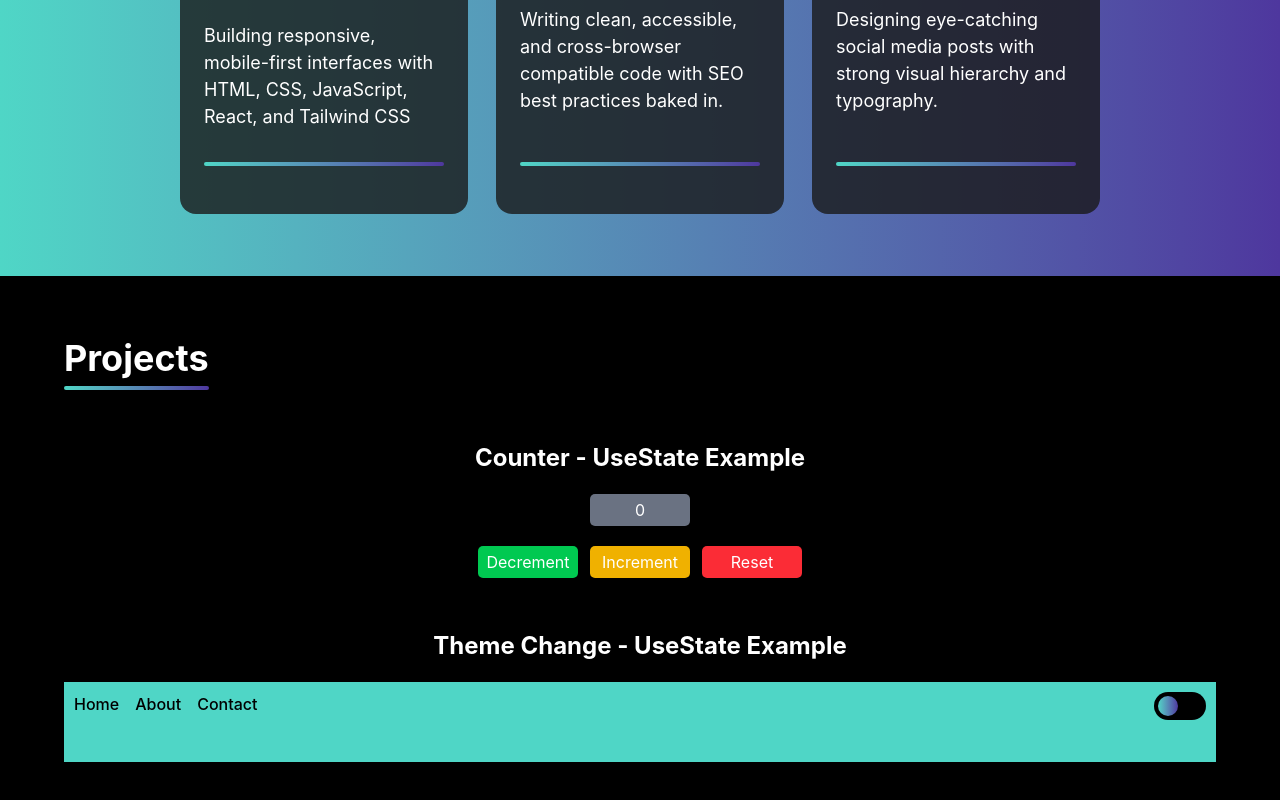
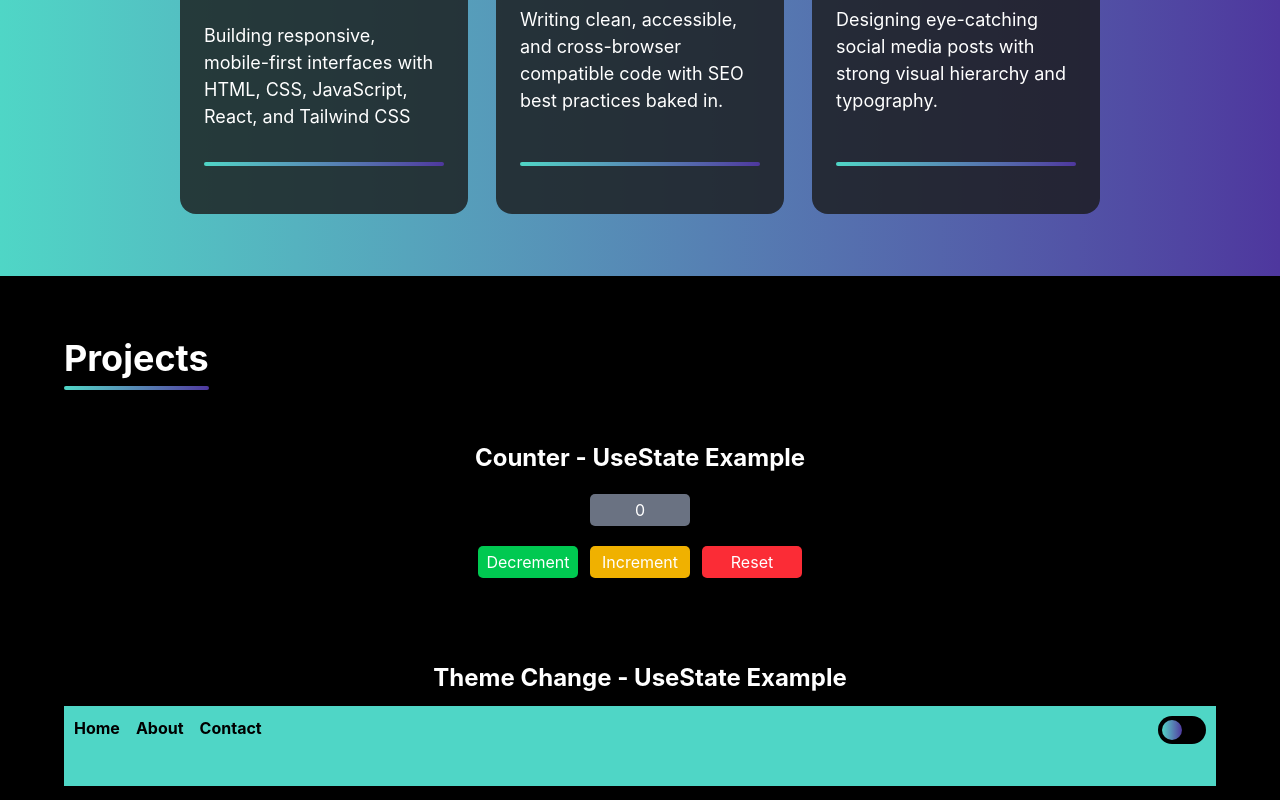
Before and after one commit to noorf-02/Front-End-Portfolio, a React (Vite) app: page / in a window 1280 px wide. Shown: the part 950-1750 px from the top of the page. Before the commit the page ends 1726 px from the top, so only its background shows below. Built offline with nearby package versions, Linux system fonts and the light colour scheme.

Commit message:
button moving

```diff
--- a/src/components/UI/Projects.jsx
+++ b/src/components/UI/Projects.jsx
@@ -12,7 +12,6 @@ export default function Projects() {
     }
 
     const [ btn , btnToggled ] = useState(false)
-
 
   return (
 
@@ -38,19 +37,21 @@ export default function Projects() {
 </div>
 
 
-        <section className="wrapper">
+        <section className="wrapper mt-8">
             <h1 className='counter-heading text-2xl font-bold text-white text-center'> Theme Change - UseState Example </h1>
 
-            <div className="mini-nav bg-[#4fd6c6] w-full h-[10vh] mt-5 flex justify-between p-2.5">
-                <div className="nav-list flex gap-4 font-medium">
+            <div className="mini-nav bg-[#4fd6c6] w-full h-[10vh] mt-3 flex justify-between p-2.5">
+                <div className="nav-list flex gap-4 font-bold">
                     <p className="nav-item relative after:absolute after:w-0 after:bg-black after:h-0.5 after:bottom-6 after:left-0 hover:after:w-full after:transition-all after:duration-200">Home</p>
                     <p className="nav-item relative after:absolute after:w-0 after:bg-black after:h-0.5 after:bottom-6 after:left-0 hover:after:w-full after:transition-all after:duration-200">About</p>
                     <p className="nav-item relative after:absolute after:w-0 after:bg-black after:h-0.5 after:bottom-6 after:left-0 hover:after:w-full after:transition-all after:duration-200">Contact</p>
                  </div>
 
                     <div className="toggle-btn">
-                        <button className='w-13 bg-black rounded-4xl h-7'>
-                            <div className='bg-gradient-to-r from-[#4fd6c6] to-[#4e379e] w-5 h-5 rounded-full mx-1'></div>
+                        <button className='w-12 bg-black rounded-4xl h-7'>
+                            <div className= {`bg-gradient-to-r from-[#4fd6c6] to-[#4e379e] w-5 h-5 rounded-full mx-1 transition-all duration-300 cursor-pointer
+                             ${btn ? 'translate-x-5' : 'translate-x-0'} `}
+                            onClick={() => btnToggled(!btn)}></div>
                         </button>
                     </div>
 
@@ -59,9 +60,6 @@ export default function Projects() {
 
         </section>
 
-
-
-
 </>
 
   )
```
